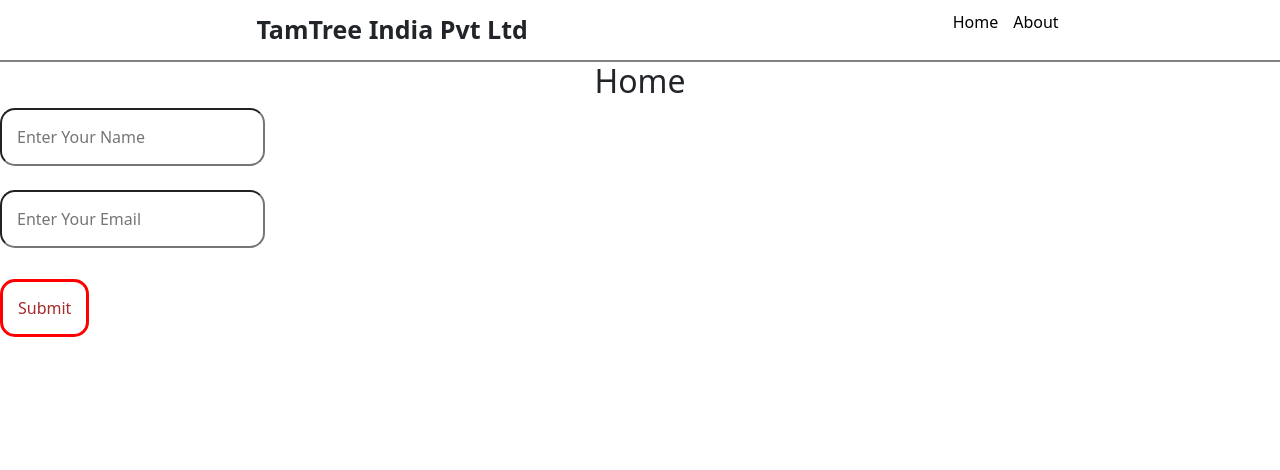
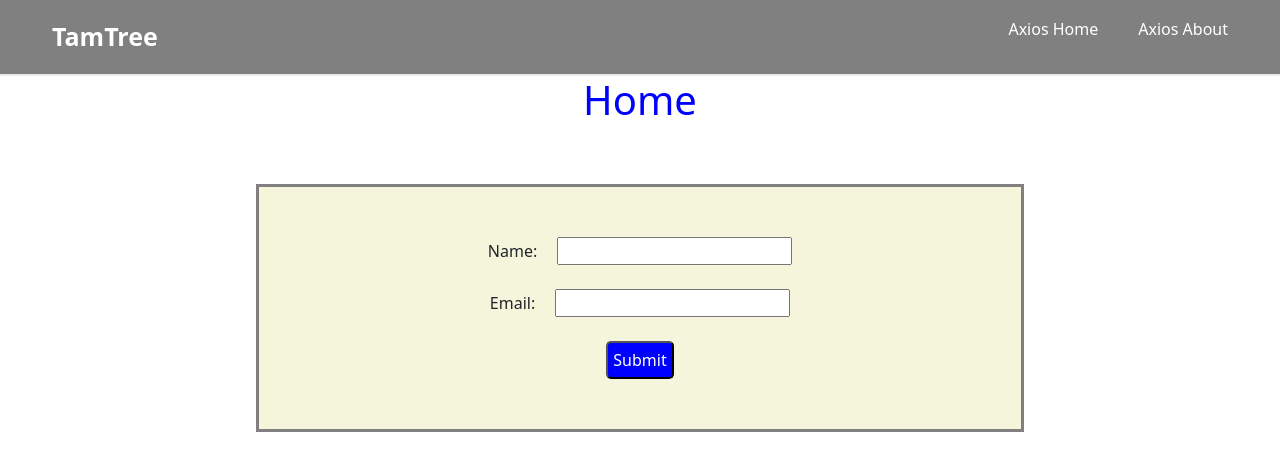
Before and after one commit to Neelaveni88/React-Basis, a React (Vite) app: page / in a window 1280 px wide. Shown: the top 470 px of the page. Built offline with nearby package versions, Linux system fonts and the light colour scheme.

Commit message:
Query and Axios

```diff
--- a/package.json
+++ b/package.json
@@ -15,10 +15,13 @@
     "@mui/icons-material": "^5.14.7",
     "@mui/material": "^5.14.7",
     "@mui/styles": "^5.13.2",
+    "@tanstack/react-query": "^5.66.9",
+    "axios": "^1.7.9",
     "bootstrap": "^5.3.3",
     "formik": "^2.4.6",
     "react": "^18.3.1",
     "react-dom": "^18.3.1",
+    "react-query": "^3.39.3",
     "react-router-dom": "^7.2.0",
     "yup": "^1.6.1"
   },
--- a/src/App.css
+++ b/src/App.css
@@ -1,14 +1,15 @@
-*{
+ *{
     margin: 0;
     padding: 0;
     box-sizing: border-box;
 }
 .navbar{
-    padding: 15px 8%;
+    padding: 10px 8%;
     display: flex;
     justify-content: space-around;
     align-items: center;
     border-bottom: 2px solid #ebebeb;
+    text-decoration: none;
 
 }
 .logo{
@@ -24,6 +25,7 @@
     padding: 5px 10px;
     margin: 0 10px;
     color: #000;
+
 }
 .navbar button{
     background-color: #333;
--- a/src/App.jsx
+++ b/src/App.jsx
@@ -10,15 +10,23 @@
 // import AnniversaryCard from './Components/AnniversaryCard'
 // import UseRefForm from './Components/UseRef/UseRefForm'
 import "bootstrap/dist/css/bootstrap.min.css";
-import { FormProvider } from './Components/Revision/FormContext';
-import { Route, Routes } from 'react-router-dom';
-import Home from './Components/Revision/Home';
-import About from './Components/Revision/About';
-import NavBar from './Components/Revision/Navbar';
+import AxiosHome from './Components/Axios/AxiosHome';
+import AxiosAbout from './Components/Axios/AxiosAbout';
+import { BrowserRouter as Router, Routes, Route } from "react-router-dom";
+import AxiosNavbar from './Components/Axios/AxiosNavbar';
+
+
+
+
+// import { FormProvider } from './Components/Revision/FormContext';
+// import { Route, Routes } from 'react-router-dom';
+// import Home from './Components/Revision/Home';
+// import About from './Components/Revision/About';
+// import NavBar from './Components/Revision/Navbar';
 // // import SimpleCode from './Components/SimpleCode'
 // import AnniversaryCard from './Components/AnniversaryCard'
 // import UseRefForm from './Components/UseRef/UseRefForm'
-import "bootstrap/dist/css/bootstrap.min.css";
+// import "bootstrap/dist/css/bootstrap.min.css";
 // import { FormProvider } from './Components/Pages/Revision/FormContext'
 // import Home from './Components/Pages/Revision/Home'
 // import About from './Components/Pages/Revision/About'
@@ -37,14 +45,25 @@
   return (
 
     <>
+
       {/* <ToggleTheme/> */}
-     <FormProvider>
+     {/* <FormProvider>
       <NavBar/>
       <Routes>
         <Route path='/' element={<Home/>}/>
         <Route path='/About' element={<About/>}/>
       </Routes>
-     </FormProvider>
+     </FormProvider> */}
+      <Router>
+     <AxiosNavbar />
+
+      <Routes>
+        <Route path="/" element={<AxiosHome />} />
+        <Route path="/Axios About" element={<AxiosAbout />} />
+      </Routes>
+      </Router>
+
+
 
 
 
--- /dev/null
+++ b/src/Components/Axios/AxiosAbout.jsx
@@ -0,0 +1,42 @@
+import axios from 'axios';
+import React from 'react'
+import { useQuery } from 'react-query';
+
+const fetchPosts = async () => {
+    const response = await axios.get("https://jsonplaceholder.typicode.com/posts");
+    return response.data;
+  };
+
+const AxiosAbout = () => {
+    const { data, error, isLoading } = useQuery("posts", fetchPosts);
+
+    if (isLoading) return <p>Loading posts...</p>;
+    if (error) return <p>Error fetching posts</p>;
+
+    return (
+      <div>
+        <h1>About Page</h1>
+        <table border="1" cellPadding="10" cellSpacing="0">
+          <thead>
+            <tr>
+              <th>ID</th>
+              <th>Title</th>
+              <th>Body</th>
+            </tr>
+          </thead>
+          <tbody>
+            {data.slice(0, 20).map((post) => (
+              <tr key={post.id}>
+                <td>{post.id}</td>
+                <td>{post.title}</td>
+                <td>{post.body}</td>
+              </tr>
+            ))}
+          </tbody>
+        </table>
+      </div>
+    );
+  };
+
+
+export default AxiosAbout
--- /dev/null
+++ b/src/Components/Axios/AxiosHome.jsx
@@ -0,0 +1,41 @@
+import axios from 'axios';
+import React, { useState } from 'react'
+
+const AxiosHome = () => {
+    const [formData, setFormData] = useState({ name: "", email: "" });
+
+    const handleChange = (e) => {
+      setFormData({ ...formData, [e.target.name]: e.target.value });
+    };
+
+    const handleSubmit = async (e) => {
+      e.preventDefault();
+      try {
+        const response = await axios.post("https://jsonplaceholder.typicode.com/posts", formData);
+        console.log("Response Data:", response.data);
+        alert("Form submitted successfully!");
+      } catch (error) {
+        console.error("Error:", error);
+        alert("Submission failed!");
+      }
+    };
+
+    return (
+      <div>
+        <h1 style={{textAlign:"center",color:"blue"}}>Home</h1>
+        <form style={{textAlign:"center",marginTop:"60px",border:"3px solid grey",width:"60%",marginLeft:"20%",padding:"50px",backgroundColor:"beige"}} onSubmit={handleSubmit}>
+          <div>
+            <label style={{marginRight:"20px"}}>Name:</label>
+            <input type="text" name="name" value={formData.name} onChange={handleChange} required />
+          </div><br></br>
+          <div>
+            <label style={{marginRight:"20px"}}>Email:</label>
+            <input type="email" name="email" value={formData.email} onChange={handleChange} required />
+          </div><br></br>
+          <button style={{padding:"5px",borderRadius:"5px",color:"white", backgroundColor:"blue"}} type="submit">Submit</button>
+        </form>
+      </div>
+    );
+  };
+
+export default AxiosHome
--- /dev/null
+++ b/src/Components/Axios/AxiosNavbar.jsx
@@ -0,0 +1,16 @@
+import React from 'react'
+import { Link } from 'react-router-dom';
+
+const AxiosNavbar = () => {
+  return (
+    <div style={{padding:"2px",backgroundColor:"GrayText"}} className='navbar'>
+        <div  style={{color:"white"}}className='logo'>TamTree</div>
+    <ul>
+      <li><Link style={{textDecoration:"none",color:"white"}} to="/">Axios Home</Link></li>
+      <li><Link style={{textDecoration:"none",color:"white"}} to="/Axios About">Axios About</Link></li>
+    </ul>
+  </div>
+);
+};
+
+export default AxiosNavbar
--- a/src/main.jsx
+++ b/src/main.jsx
@@ -1,16 +1,24 @@
+import React from "react";
+import ReactDOM from "react-dom/client";
+import { QueryClient, QueryClientProvider } from "react-query";
+import App from "./App";
 
-import { createRoot } from 'react-dom/client'
-import './index.css'
-import App from './App.jsx'
+const queryClient = new QueryClient();
+
+const root = ReactDOM.createRoot(document.getElementById("root"));
+root.render(
+  <QueryClientProvider client={queryClient}>
+    <App />
+  </QueryClientProvider>
+);
+
 // import { ThemeProvider } from './ThemeContext.jsx'
-import { BrowserRouter } from "react-router-dom";
+// import { BrowserRouter } from "react-router-dom";
 
+// createRoot(document.getElementById('root')).render(
+// <BrowserRouter>
+    /* // <ThemeProvider> */
+  /* // </ThemeProvider> */
+// </BrowserRouter>
 
-createRoot(document.getElementById('root')).render(
-<BrowserRouter>
-    {/* // <ThemeProvider> */}
-     <App />
-    {/* // </ThemeProvider> */}
-</BrowserRouter>
-
-)
+// )
```
Also changed, not shown: 1 other file (tests, documents, lock files or other folders).
